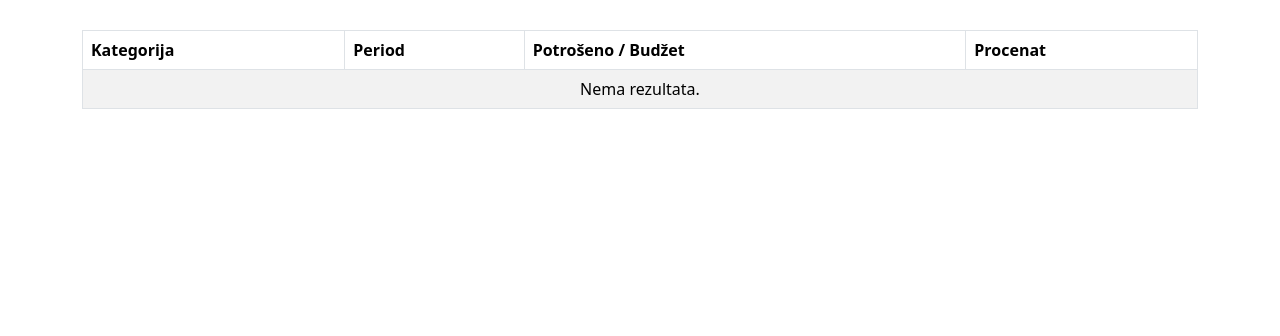
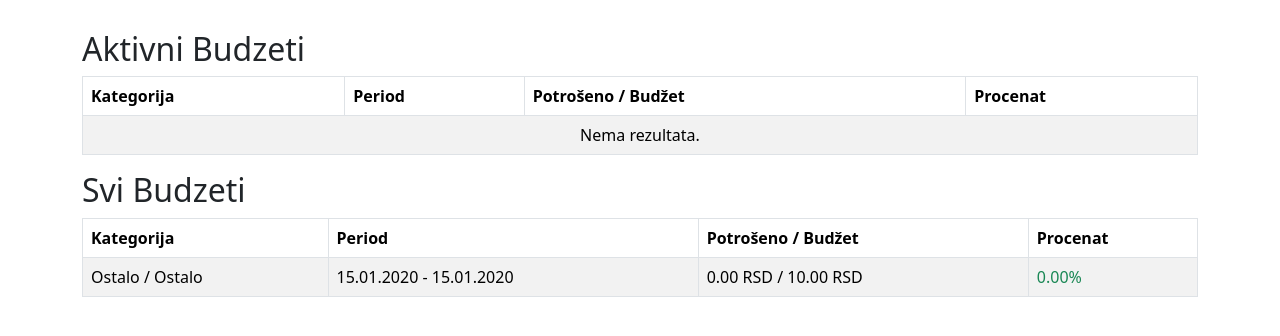
Before and after one commit to milos-zivanovic/wallet, a Django app: page /budgets/ in a window 1280 px wide. Shown: the part 59-395 px from the top of the page. Run offline with Django 4.2, Linux system fonts and the light colour scheme; a user stored in the database is signed in; data comes from the database, SQL or seed files in the repository; tables that the repository leaves empty hold one stand-in row (values such as "Sample post"); some libraries are stand-ins or nearby versions.

Commit message:
improving budget list page

```diff
--- a/budgets/templates/budgets/budget_list.html
+++ b/budgets/templates/budgets/budget_list.html
@@ -5,6 +5,45 @@
 
 <div class="row">
     <div class="col-md-12">
+        <h2>Aktivni Budzeti</h2>
+        <table class="table table-bordered table-striped">
+            <thead>
+                <tr>
+                    <th>Kategorija</th>
+                    <th>Period</th>
+                    <th>Potrošeno / Budžet</th>
+                    <th>Procenat</th>
+                </tr>
+            </thead>
+            <tbody>
+                {% for budget in active_budgets %}
+                    <tr>
+                        <td>{{ budget.category|safe }}</td>
+                        <td>{{ budget.start_date|date:"d.m.Y" }} - {{ budget.end_date|date:"d.m.Y" }}</td>
+                        <td>
+                            {{ budget.total_spent|floatformat:2|intcomma }} RSD
+                            /
+                            {{ budget.amount|floatformat:2|intcomma }} RSD
+                        </td>
+                        <td>
+                            <span class="{% if budget.percentage_spent > 100 %}text-danger{% else %}text-success{% endif %}">
+                                {{ budget.percentage_spent|floatformat:2 }}%
+                            </span>
+                        </td>
+                    </tr>
+                {% empty %}
+                    <tr>
+                            <td colspan="6" class="text-center">Nema rezultata.</td>
+                    </tr>
+                {% endfor %}
+            </tbody>
+        </table>
+    </div>
+</div>
+
+<div class="row">
+    <div class="col-md-12">
+        <h2>Svi Budzeti</h2>
         <table class="table table-bordered table-striped">
             <thead>
                 <tr>
--- a/budgets/views.py
+++ b/budgets/views.py
@@ -5,12 +5,20 @@ from .forms import BudgetForm
 
 
 def budget_list(request):
+    # Get active budgets
     today = now().date()
     active_budgets = Budget.objects.filter(
         start_date__lte=today, end_date__gte=today
     ).order_by('category__category_group_id', 'category_id')
-    budgets = sorted(active_budgets, key=lambda budget: budget.percentage_spent, reverse=True)
-    return render(request, 'budgets/budget_list.html', {'budgets': budgets})
+    active_budgets = sorted(active_budgets, key=lambda budget: budget.percentage_spent, reverse=True)
+
+    # Get all budgets
+    budgets = Budget.objects.all().order_by('start_date', 'category__category_group_id', 'category_id')
+
+    return render(request, 'budgets/budget_list.html', {
+        'active_budgets': active_budgets,
+        'budgets': budgets
+    })
 
 
 def budget_create(request):
```
